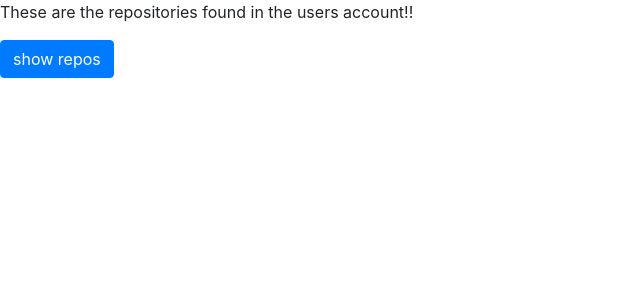
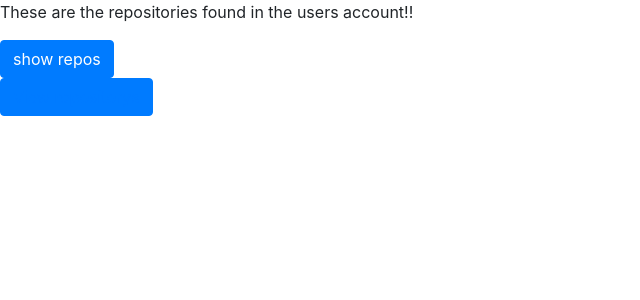
Before and after one commit to ChegeDaniella/Github-, an Angular app: page /repository in a window 1280 px wide. Shown: the top 300 px of the page, without its empty margins (0-640 px from the left). Built offline with nearby package versions, Linux system fonts and the light colour scheme.

Commit message:
adding button for going back to main page

```diff
--- a/src/app/repository/repository.component.html
+++ b/src/app/repository/repository.component.html
@@ -11,5 +11,6 @@
             </p>
             <p>{{repo.description}}</p>
         </div>
+        <button class="btn btn-primary"><a routerLink="/" routerLinkActive='active'>View repositorys</a></button>
     </div>
 </div>
```
